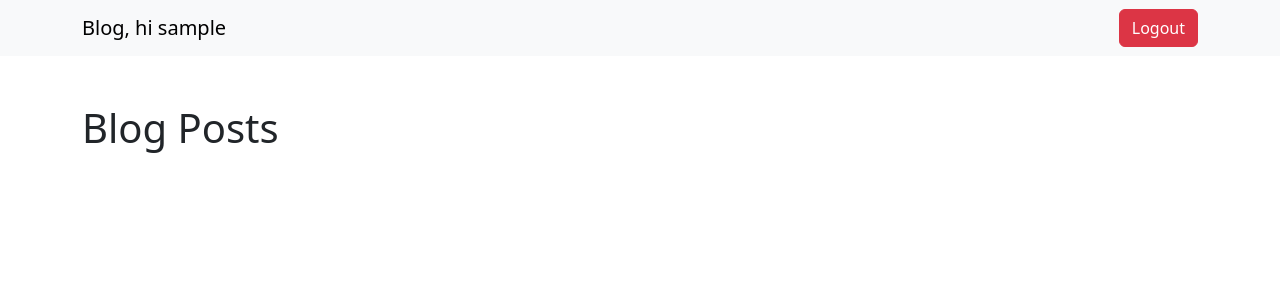
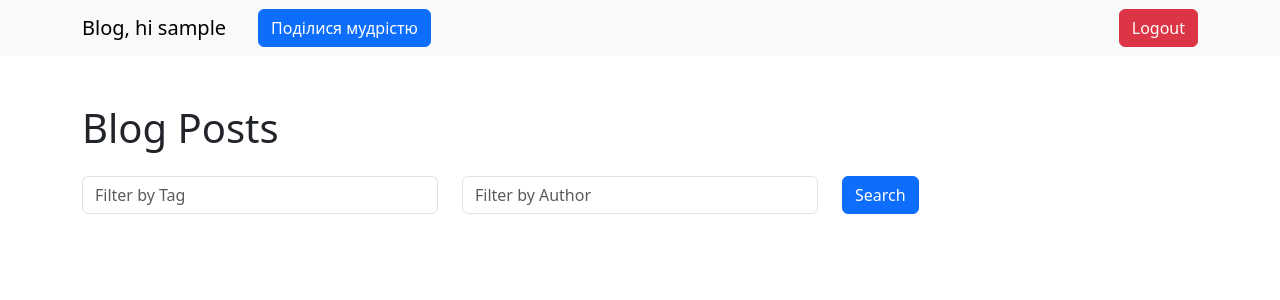
Before and after one commit to zhendler/mysite, a Django app: page / in a window 1280 px wide. Shown: the top 300 px of the page. Run offline with Django 5.2, Linux system fonts and the light colour scheme; the visitor is signed in with stand-in values (Sample User, id 1); data that the repository does not hold is empty.

Commit message:
login, logout, register, edit, create, clickable tags, authors

```diff
--- a/mysite/blog/forms.py
+++ b/mysite/blog/forms.py
@@ -1,9 +1,10 @@
 from django import forms
 
-from .models import Post
+from .models import Post, Tag
 
 
 class PostForm(forms.ModelForm):
+
     class Meta:
         model = Post
-        fields = ('title', 'content', 'tags',)
+        fields = ('title', 'content', 'tags')
--- a/mysite/blog/models.py
+++ b/mysite/blog/models.py
@@ -4,9 +4,10 @@ from django.db import models
 # Create your models here.
 
 class Author(models.Model):
+    user = models.OneToOneField(User, on_delete=models.CASCADE, null=True, blank=True)
     name = models.CharField(max_length=100)
-    birthdate = models.DateField()
-    location = models.CharField(max_length=100)
+    birthdate = models.DateField(null=True, blank=True)
+    location = models.CharField(max_length=100, null=True, blank=True)
 
     def __str__(self):
         return self.name
--- a/mysite/blog/templates/blog/post_detail.html
+++ b/mysite/blog/templates/blog/post_detail.html
@@ -16,7 +16,7 @@
         </h6>
         <p>{{ post.content }}</p>
         <p class="text-muted">Published on: {{ post.added_at }}</p>
-        {% if user == post.author %}
+        {% if user == post.author.user %}
             <a href="{% url 'post_update' post.id %}" class="btn btn-primary">Edit Post</a>
         {% endif %}
         <a href="{% url 'post_list' %}" class="btn btn-secondary">Back to Posts</a>
--- a/mysite/blog/templates/blog/post_form.html
+++ b/mysite/blog/templates/blog/post_form.html
@@ -12,6 +12,7 @@
         <form method="post">
             {% csrf_token %}
             {{ form.as_p }}
+
             <button type="submit" class="btn btn-primary">Save</button>
         </form>
         <a href="{% url 'post_list' %}" class="btn btn-secondary mt-3">Back to Posts</a>
--- a/mysite/blog/templates/blog/post_list.html
+++ b/mysite/blog/templates/blog/post_list.html
@@ -9,7 +9,12 @@
 <body>
     <nav class="navbar navbar-expand-lg navbar-light bg-light">
         <div class="container">
-            <a class="navbar-brand" href="#">Blog, hi {{ user.username }}</a>
+            <a class="navbar-brand" href="#">Blog, hi {{ user.username|default:"User" }}</a>
+
+            {% if user.is_authenticated %}
+                <a href="{% url 'post_create' %}" class="btn btn-primary ms-3">Поділися мудрістю</a>
+            {% endif %}
+
             <div class="collapse navbar-collapse justify-content-end">
                 <ul class="navbar-nav">
                     {% if user.is_authenticated %}
@@ -17,7 +22,6 @@
                             {% csrf_token %}
                             <button type="submit" class="btn btn-danger">Logout</button>
                         </form>
-
                     {% else %}
                         <li class="nav-item">
                             <a class="nav-link" href="{% url 'login' %}">Login</a>
@@ -33,6 +37,22 @@
 
     <div class="container mt-5">
         <h1 class="mb-4">Blog Posts</h1>
+
+        <!-- Фільтри для пошуку -->
+        <form method="get" class="mb-4">
+            <div class="row">
+                <div class="col-md-4">
+                    <input type="text" name="tag" class="form-control" placeholder="Filter by Tag" value="{{ request.GET.tag }}">
+                </div>
+                <div class="col-md-4">
+                    <input type="text" name="author" class="form-control" placeholder="Filter by Author" value="{{ request.GET.author }}">
+                </div>
+                <div class="col-md-4">
+                    <button type="submit" class="btn btn-primary">Search</button>
+                </div>
+            </div>
+        </form>
+
         <div class="row">
             {% for post in posts %}
             <div class="col-md-6">
@@ -42,19 +62,25 @@
                             <a href="{% url 'post_detail' post.id %}">{{ post.title }}</a>
                         </h5>
                         <h6 class="card-subtitle mb-2 text-muted">Tags:
-                             {% for tag in post.tags.all %}
-                                {{ tag.name }}{% if not forloop.last %}, {% endif %}
-                             {% endfor %}
+                            {% for tag in post.tags.all %}
+                                <a href="{% url 'tags_posts' tag.name %}">{{ tag.name }}</a>{% if not forloop.last %}, {% endif %}
+                            {% endfor %}
                         </h6>
                         <p class="card-text">{{ post.content|truncatewords:20 }}</p>
-                        <p class="text-muted">Author: {{ post.author }}</p>
+                        <p class="text-muted">Author: <a href="{% url 'author_posts' post.author.id %}">{% if post.author.user %}{{ post.author.user.username }}
+                            {% else %}
+                            {{ post.author.name }}
+                            {% endif %}</a></p>
                         <p class="text-muted">Published on: {{ post.added_at }}</p>
-                     </div>
+                    </div>
                 </div>
             </div>
             {% endfor %}
         </div>
+
+
     </div>
+
     <script src="https://cdn.jsdelivr.net/npm/bootstrap@5.3.0-alpha1/dist/js/bootstrap.bundle.min.js"></script>
 </body>
 </html>
--- a/mysite/blog/urls.py
+++ b/mysite/blog/urls.py
@@ -1,5 +1,6 @@
 from django.urls import path
-from .views import PostListView, PostDetailView, PostCreateView, PostUpdateView, register, LogoutView, LoginView
+from .views import PostListView, PostDetailView, PostCreateView, PostUpdateView, register, LogoutView, LoginView, \
+    AuthorPostsListView, TagsPostsListView
 from django.contrib.auth import views as auth_views
 
 urlpatterns = [
@@ -9,6 +10,9 @@ urlpatterns = [
     path('post/<int:pk>/', PostDetailView.as_view(), name='post_detail'),
     path('post/<int:pk>/edit/', PostUpdateView.as_view(), name='post_update'),
     path('post/new/', PostCreateView.as_view(), name='post_create'),
+    path('author/<int:author_id>/', AuthorPostsListView.as_view(), name='author_posts'),
+    path('tags/<str:tag_name>/', TagsPostsListView.as_view(), name='tags_posts'),
+
 
     path('login/', LoginView.as_view(), name='login'),
     path('logout/', LogoutView.as_view(), name='logout'),
--- a/mysite/blog/views.py
+++ b/mysite/blog/views.py
@@ -8,13 +8,18 @@ from django.views import View
 from django.views.generic import DetailView, ListView, CreateView, UpdateView
 
 from .forms import PostForm
-from .models import Post
+from .models import Post, Author, Tag
+
 
 class PostListView(ListView):
     model = Post
     template_name = 'blog/post_list.html'
     context_object_name = 'posts'
+    paginate_by = 10
     ordering = ['-added_at']
+
+    def get_queryset(self):
+        return Post.objects.all().order_by('-added_at')
 
 class PostDetailView(DetailView, LoginRequiredMixin):
     model = Post
@@ -28,7 +33,10 @@ class PostCreateView(LoginRequiredMixin, CreateView):
     success_url = reverse_lazy('post_list')
 
     def form_valid(self, form):
-        form.instance.author = self.request.user
+        user = self.request.user  # Отримуємо поточного користувача
+        author, created = Author.objects.get_or_create(
+            user=user)  # Якщо автор існує, використовуємо його, інакше створюємо
+        form.instance.author = author  # Призначаємо автора посту
         return super().form_valid(form)
 
 
@@ -40,7 +48,44 @@ class PostUpdateView(LoginRequiredMixin, UpdateView):
 
     def get_queryset(self):
         queryset = super().get_queryset()
-        return queryset.filter(author=self.request.user)
+        return queryset.filter(author__user=self.request.user)
+
+
+class AuthorPostsListView(ListView):
+    model = Post
+    template_name = 'blog/author_posts.html'
+    context_object_name = 'posts'
+    ordering = ['-added_at']
+
+    def get_queryset(self):
+        author_id = self.kwargs['author_id']
+        return Post.objects.filter(author__id=author_id).order_by('-added_at')
+
+class TagsPostsListView(ListView):
+    model = Post
+    template_name = 'blog/tags_posts.html'
+    context_object_name = 'posts'
+    ordering = ['-added_at']
+
+    def get_queryset(self):
+        tag_name = self.kwargs['tag_name']
+        # Отримуємо пости з конкретним тегом за його ім'ям
+        return Post.objects.filter(tags__name=tag_name).order_by('-added_at')
+
+    def get_context_data(self, **kwargs):
+        context = super().get_context_data(**kwargs)
+        tag_name = self.kwargs['tag_name']
+        try:
+            context['tag'] = Tag.objects.get(name=tag_name)
+        except Tag.DoesNotExist:
+            context['tag'] = None
+        return context
+
+
+
+
+
+
 
 class LoginView(View):
     def get(self, request):
@@ -55,7 +100,8 @@ class LoginView(View):
             return redirect('post_list')  # Перенаправлення на головну сторінку
         else:
             # Тут можна обробити помилку
-            return render(request, 'blog/login.html', {'error': 'Неправильний логін або пароль'})
+            return render(request, 'blog/login.html',
+                          {'error': 'Неправильний логін або пароль'})
 
 class LogoutView(View):
     def post(self, request):
```
Also changed, not shown: mysite/blog/templates/blog/author_posts.html (added, +34 -0 lines), mysite/blog/templates/blog/tags_posts.html (added, +34 -0 lines).
